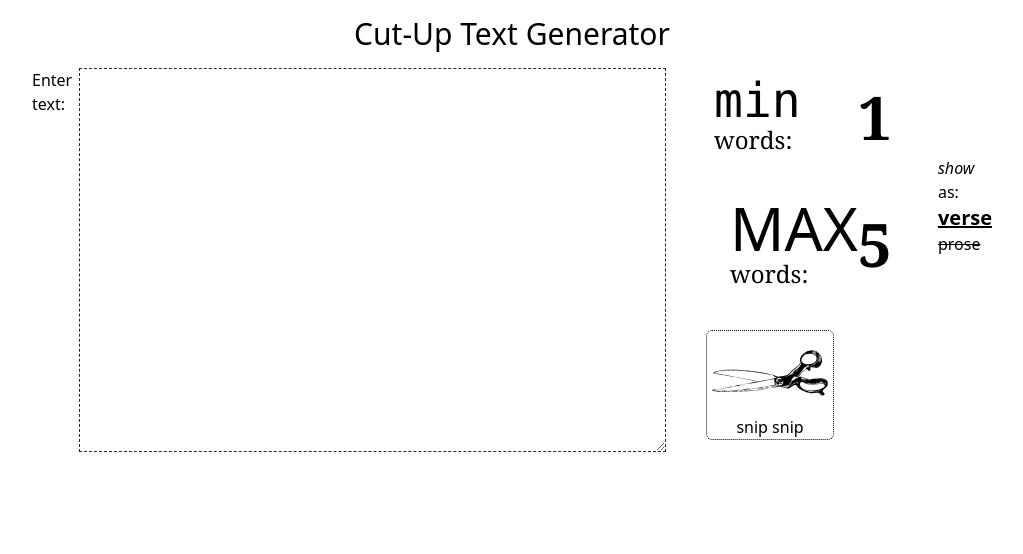
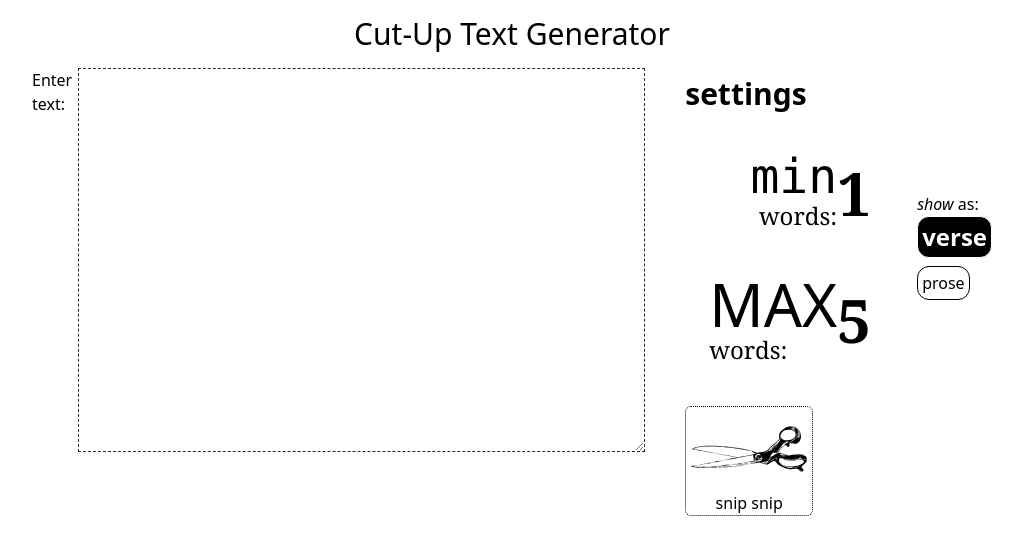
Before and after one commit to dku7/cut-up-tool, a React (Vite) app: page / in a window 1280 px wide. Shown: the top 554 px of the page, without its empty margins (128-1151 px from the left). Built offline with nearby package versions, Linux system fonts and the light colour scheme.

Commit message:
change appearance of format labels to look like buttons

```diff
--- a/src/components/Settings.tsx
+++ b/src/components/Settings.tsx
@@ -18,11 +18,14 @@ export default function Settings(props: SettingsProps) {
   } = props;
 
   return (
+    <>
+      <h2 className="ml-10 font-extrabold text-3xl">settings</h2>
+
       <div className="flex">
         <div>
-        <div className="flex ml-10">
-          <label htmlFor="min-words" className="pl-2">
-            <span className="lowercase font-mono text-5xl">min</span>
+          <div className="flex ml-10 mt-10">
+            <label htmlFor="min-words" className="pl-2 text-right">
+              <span className="lowercase font-mono text-5xl ">min</span>
               <span className="font-serif text-2xl"> words:</span>
             </label>
             <input
@@ -48,7 +51,10 @@ export default function Settings(props: SettingsProps) {
           </div>
         </div>
         <div className="mt-20">
-        <span className="italic">show</span> as:{" "}
+          <span className="italic mb-10">show</span> as:{" "}
+          <div className="flex flex-col space-y-2">
+            {" "}
+            <div className="flex items-center">
               <input
                 type="radio"
                 name="format"
@@ -59,11 +65,15 @@ export default function Settings(props: SettingsProps) {
               />
               <label
                 htmlFor="verse"
-          className={`hover:cursor-pointer ${
-            format !== "verse" ? "line-through" : "font-bold text-xl underline"
+                className={`hover:cursor-pointer border rounded-xl p-1 ${
+                  format !== "verse"
+                    ? "text-black bg-white"
+                    : "text-white bg-black font-bold text-2xl"
                 }`}>
                 verse
               </label>
+            </div>
+            <div className="flex items-center">
               <input
                 type="radio"
                 name="format"
@@ -74,12 +84,17 @@ export default function Settings(props: SettingsProps) {
               />
               <label
                 htmlFor="prose"
-          className={`hover:cursor-pointer ${
-            format !== "prose" ? "line-through" : "font-bold text-xl underline"
+                className={`hover:cursor-pointer border rounded-xl p-1 ${
+                  format !== "prose"
+                    ? "text-black bg-white"
+                    : "text-white bg-black font-bold text-2xl"
                 }`}>
                 prose
-        </label>{" "}
+              </label>
             </div>
           </div>
+        </div>
+      </div>
+    </>
   );
 }
```
Lines whose indentation alone changed are shown as unchanged.
